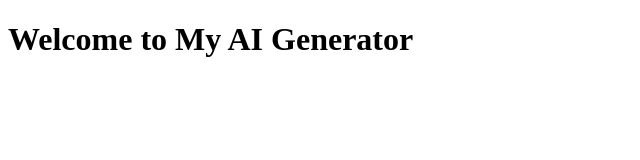
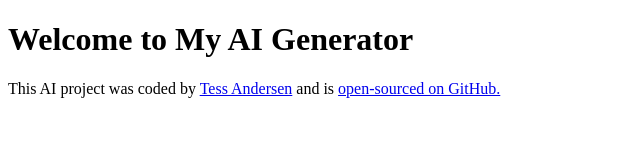
Before and after one commit to andersentess/ai-random-fact-generator, a plain HTML site: page index.html in a window 1280 px wide. Shown: the whole page, without its empty margins (0-640 px from the left). Drawn offline with Linux system fonts and the light colour scheme.

Commit message:
added the footer

```diff
--- a/index.html
+++ b/index.html
@@ -8,6 +8,18 @@
   </head>
   <body>
     <h1>Welcome to My AI Generator</h1>
+    <footer>
+      This AI project was coded by
+      <a href="https://www.linkedin.com/in/tess-andersen/" target="_blank"
+        >Tess Andersen</a
+      >
+      and is
+      <a
+        href="https://github.com/andersentess/ai-random-fact-generator"
+        target="_blank"
+        >open-sourced on GitHub.</a
+      >
+    </footer>
     <script src="src/index.js"></script>
   </body>
 </html>
```
